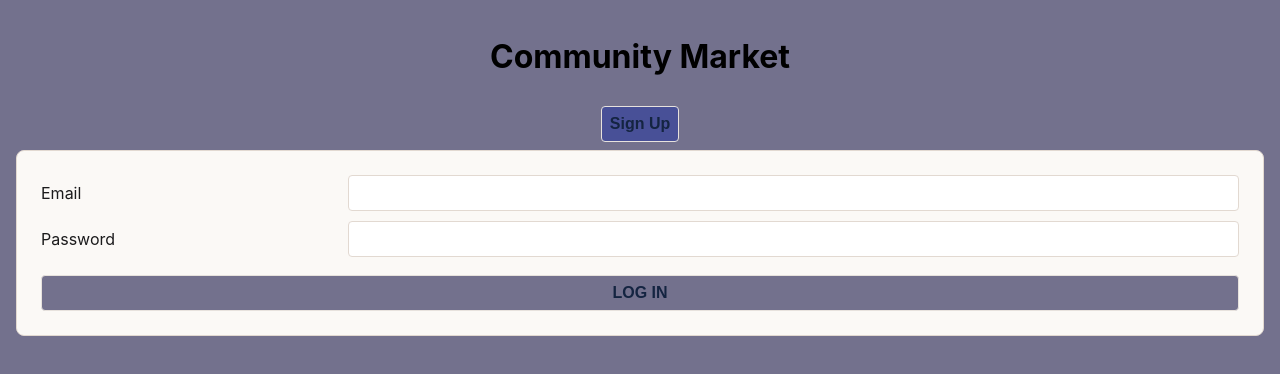
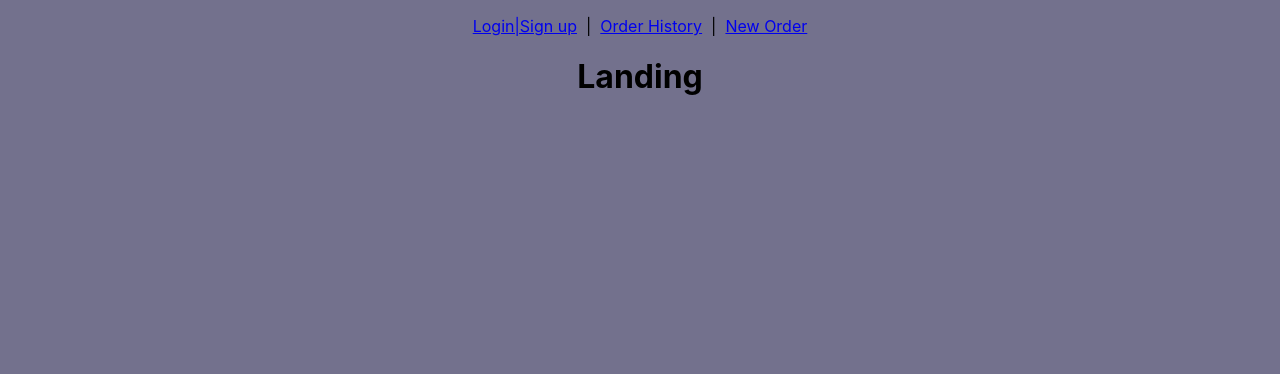
Before and after one commit to mattsuzuki/community-market, a React (Create React App) app: page / in a window 1280 px wide. Shown: the top 374 px of the page. Built offline with nearby package versions, Linux system fonts and the light colour scheme.

Commit message:
refactor

```diff
--- a/src/components/NavBar/NavBar.jsx
+++ b/src/components/NavBar/NavBar.jsx
@@ -12,13 +12,19 @@ export default function NavBar({ user, setUser }) {
 
   return (
     <nav>
+      <Link to="/auth">Login|Sign up</Link>
+      &nbsp; | &nbsp;
       <Link to="/orders">Order History</Link>
       &nbsp; | &nbsp;
       <Link to="/orders/new">New Order</Link>
-      &nbsp; | &nbsp;
-      <span>Welcome, {user.name}</span>
-      &nbsp; | &nbsp;
-      <Link to="" onClick={handleLogOut}>Log Out</Link>
+      { user &&
+        <>
+          &nbsp; | &nbsp;
+          <span>Welcome, {user.name}</span>
+          &nbsp; | &nbsp;
+          <Link to="" onClick={handleLogOut}>Log Out</Link>
+        </>
+      }
     </nav>
   );
 }
--- a/src/pages/App/App.jsx
+++ b/src/pages/App/App.jsx
@@ -2,28 +2,28 @@ import { useState } from 'react';
 import { Routes, Route } from 'react-router-dom';
 import { getUser } from '../../utilities/users-service';
 import AuthPage from '../AuthPage/AuthPage';
+import LandingPage from '../LandingPage/LandingPage';
 import NewOrderPage from '../NewOrderPage/NewOrderPage';
 import OrderHistoryPage from '../OrderHistoryPage/OrderHistoryPage';
 import NavBar from '../../components/NavBar/NavBar';
 import './App.css';
+
 
 function App() {
   const [user, setUser] = useState(getUser());
 
   return (
     <main className="App">
-      { user ?
         <>
           <NavBar user={user} setUser={setUser} />
           <Routes>
             {/* Route components in here */}
+            <Route path="/" element={<LandingPage />} />
             <Route path="/orders/new" element={<NewOrderPage />} />
             <Route path="/orders" element={<OrderHistoryPage />} />
+            <Route path="/auth" element={<AuthPage setUser={setUser} />} />
           </Routes>
         </>
-        :
-        <AuthPage setUser={setUser} />
-      }
     </main>
   );
 }
--- /dev/null
+++ b/src/pages/LandingPage/LandingPage.jsx
@@ -0,0 +1,9 @@
+
+
+export default function LandingPage() {
+    return (
+
+    <h1>Landing</h1>
+
+    )
+}
```
